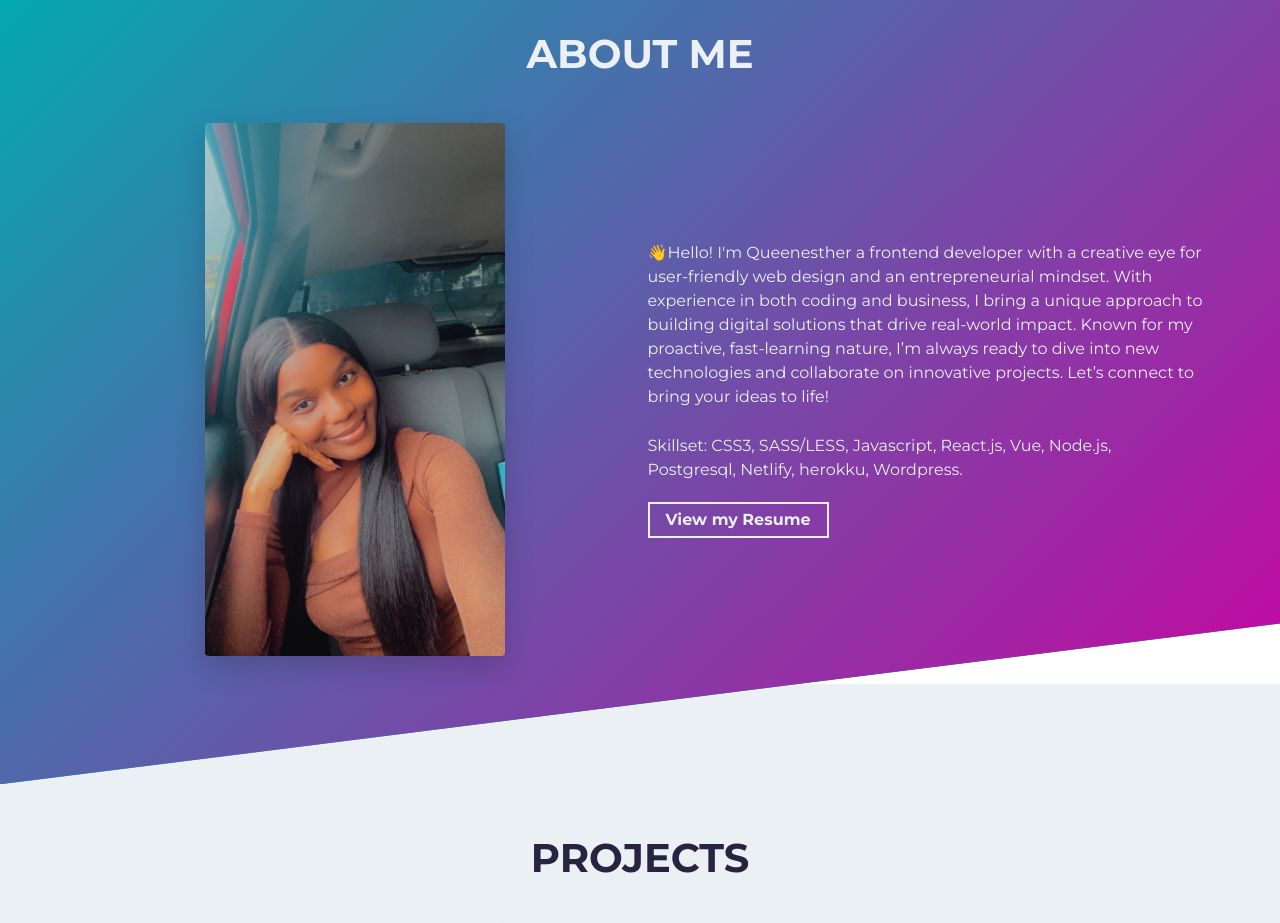
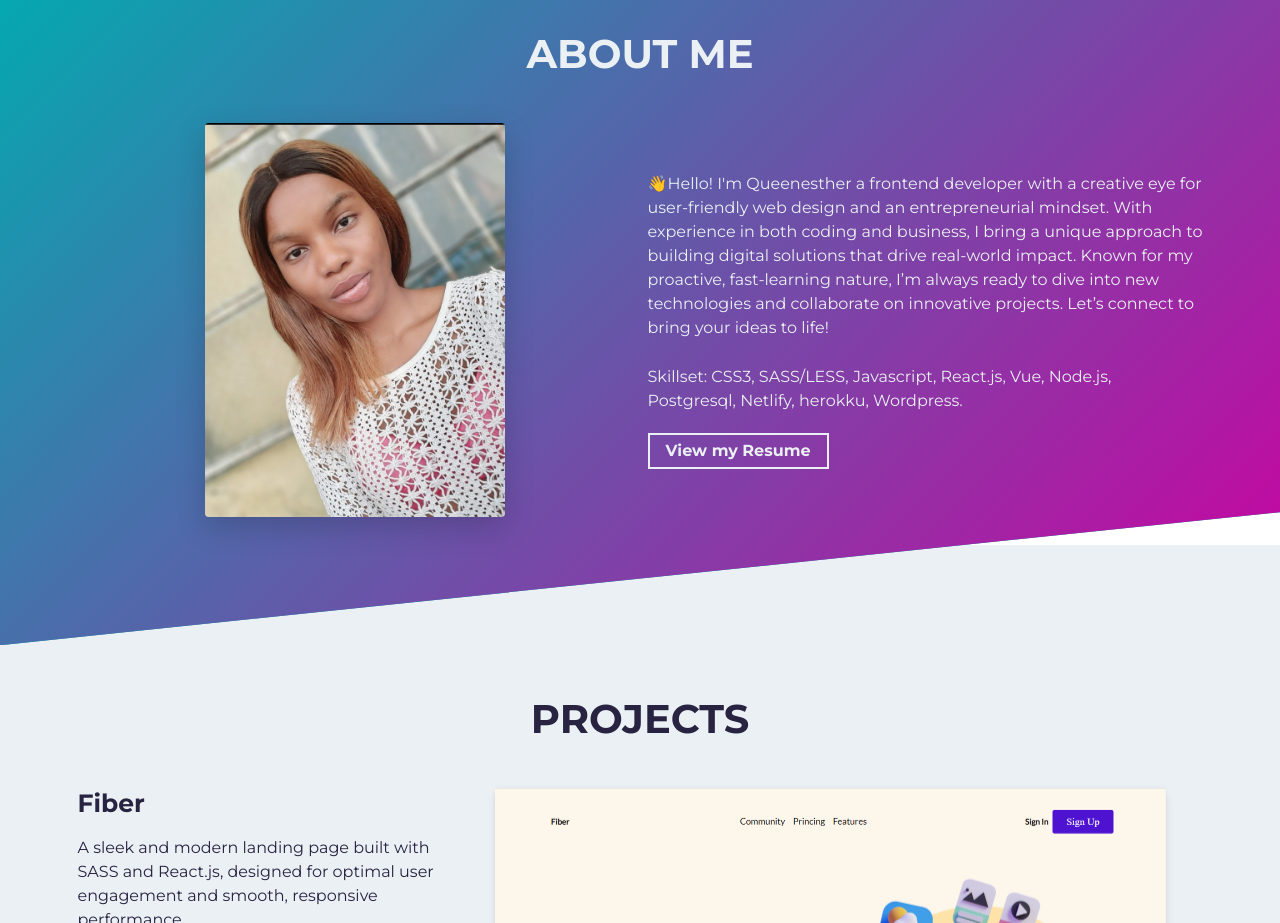
Before and after one commit to Uqueenesther/porfolio, a website built with Parcel: page src/index.html in a window 1280 px wide. Shown: the part 820-1743 px from the top of the page. Built offline with nearby package versions, Linux system fonts and the light colour scheme.

Commit message:
profile pic

```diff
--- a/src/index.html
+++ b/src/index.html
@@ -58,7 +58,7 @@
                 class="img-fluid rounded shadow-lg"
                 height="auto"
                 width="300px"
-                src="assets/profilepic.JPG"
+                src="assets/profile1.jpg"
                 alt="Profile Image"
               />
             </div>
```
